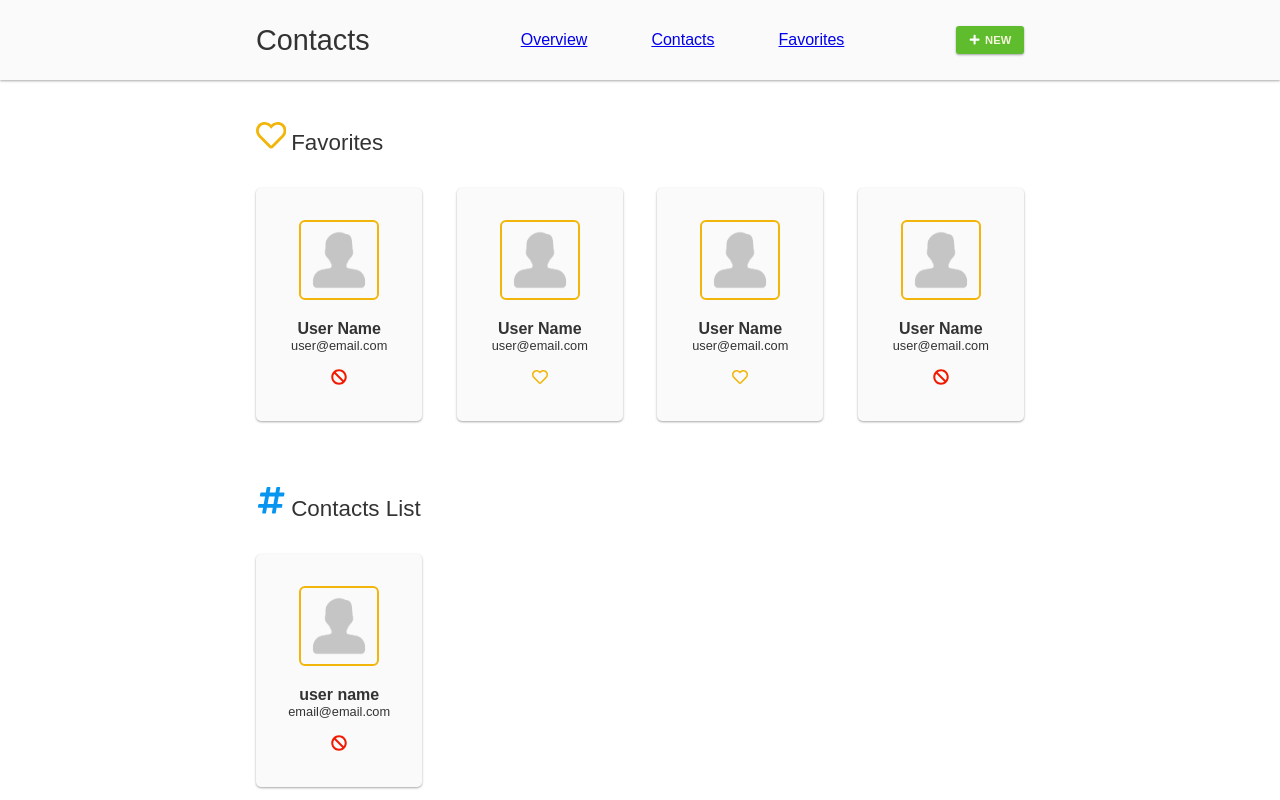
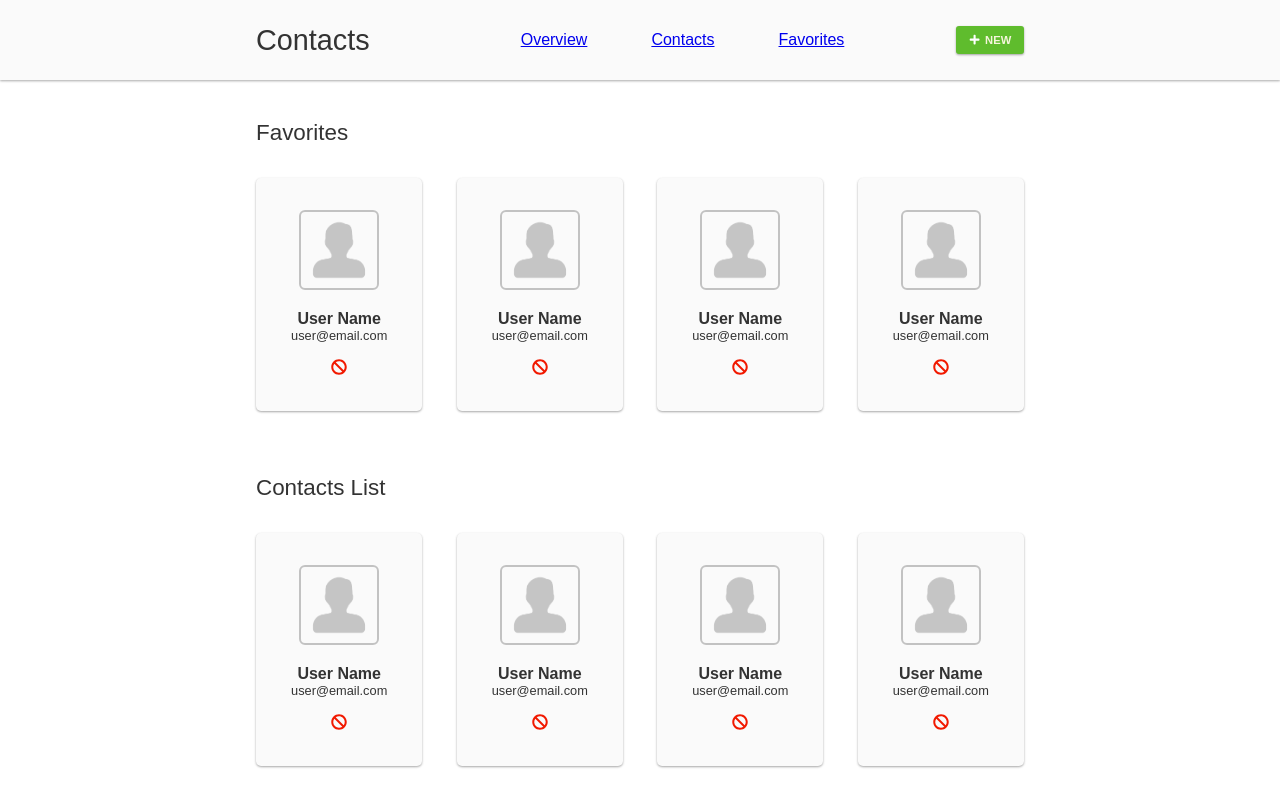
Before and after one commit to laurabschell/contacts, a React (Create React App) app: page / in a window 1280 px wide. Built offline with nearby package versions, Linux system fonts and the light colour scheme.

Commit message:
new commit

```diff
--- a/src/App.js
+++ b/src/App.js
@@ -8,17 +8,23 @@ import Overview from './components/Overview';
 
 function App() {
   return (
-    <div className='App'>
-      <Router>
-       <Navbar />
+    <Router>
+      <div className='App'>
+        <Navbar />
         <Switch>
-            <Route path="/" component={Overview} />
-            <Route path="/favorites" component={Favorites} />
-            <Route path="/contacts-list" component={ContactsList} />
+            <Route path="/">
+              <Overview />
+            </Route>
+            <Route path="/favorites">
+              <Favorites />
+            </Route>
+            <Route path="/contacts-list">
+              <ContactsList />
+            </Route>
         </Switch>
-      </Router>
+      </div>
       <GlobalStyle />
-    </div>
+    </Router>
   );
 }
 
--- a/src/components/Card.jsx
+++ b/src/components/Card.jsx
@@ -16,24 +16,19 @@ const ImgCard = styled.img`
     border: 2.8px solid rgba(0, 0, 0, 0.224);
     border-radius: 6px;
     width: 5em;
-    border: 2.8px solid ${Colors.heartColor};
+    border:2.8px solid ${props => props.fav ? Colors.heartColor : '#00000039'};
 `
+
 
 const CardText = styled.div`
     font-family: 'Rubik', sans-serif;
     margin: 1rem;
     font-size: 1rem;
     font-weight: 100;
-`
-
-function renderFav(fav) {
-    if(fav === true) {
-        return <FaBan style={{color: Colors.trashColor}} />
-    }
-    return <FaRegHeart style={{color: Colors.heartColor}} />
-}
+    `
 
 function Card(props) {
+    console.log(props.fav);
     return (
         <CardContainer>
             <ImgCard src={props.UserImg}/>
@@ -41,7 +36,8 @@ function Card(props) {
                 <h4>{props.UserName}</h4>
                 <p style={{fontSize: '.8rem'}}>{props.UserEmail}</p>
             </CardText>
-            <div>{renderFav(props.fav)}</div>
+            {props.fav && <FaBan style={{color: Colors.trashColor}} />}
+            {!props.fav && <FaRegHeart style={{color: Colors.heartColor}} />}
         </CardContainer>
     )
 }
--- a/src/components/CardDisplay.jsx
+++ b/src/components/CardDisplay.jsx
@@ -21,13 +21,13 @@ function CardDisplay() {
                 UserImg={userImg}
                 UserName="User Name"
                 UserEmail="user@email.com"
-                fav={false}
+                fav={true}
                 />
             <Card
                 UserImg={userImg}
                 UserName="User Name"
                 UserEmail="user@email.com"
-                fav={false}
+                fav={true}
                 />
             <Card
                 UserImg={userImg}
--- a/src/components/ContactsList.jsx
+++ b/src/components/ContactsList.jsx
@@ -1,77 +1,25 @@
 import React from 'react'
 import styled from 'styled-components'
-import { FaBan, FaHashtag } from 'react-icons/fa'
-import { Colors } from './styling-variables'
-import UserImg from '../assets/user.png'
+import CardDisplay from './CardDisplay'
+import SectionTitle from './SectionTitle'
 
 const ContactsListsection = styled.div`
     margin: 4em auto 0 auto;
     width: 60vw;
 `
 
-const SectionTitle = styled.div`
-    margin: 0 0 2rem 0;
-    display: flex;
-    align-items: baseline;
-`
-
-const Title = styled.h2`
-    font-size: 1.4rem;
-    font-weight: 500;
-`
-
-const fahashtag = {
-    fontSize: '1.9rem',
-    fontWeight: '500',
-    margin: '0 .3rem 0 0',
-    color: Colors.hashtagColor,
-}
-
-const CardsDisplay = styled.div`
-    display: flex;
-    justify-content: space-between;
-`
-
-const Card = styled.div`
-    background-color: ${Colors.navbarBgColor};
-    width: 13vw;
-    padding: 2em 0;
-    text-align: center;
-    border-radius: 5px;
-    box-shadow: ${Colors.shadow};
-`
-
-const ImgCard = styled.img`
-    border: 2.8px solid rgba(0, 0, 0, 0.224);
-    border-radius: 6px;
-    width: 5em;
-    border: 2.8px solid ${Colors.heartColor};
-`
-
-const CardText = styled.div`
-    font-family: 'Rubik', sans-serif;
-    margin: 1rem;
-    font-size: 1rem;
-    font-weight: 100;
-`
+//     display: flex;
+//     justify-content: space-between;
+// `
 
 function ContactsList() {
     return (
         <ContactsListsection>
-            <SectionTitle>
-                <FaHashtag style={fahashtag} />
-                <Title>Contacts List</Title>
-            </SectionTitle>
-            <CardsDisplay>
-                <Card>
-                    <ImgCard src={UserImg}/>
-                    <CardText>
-                        <h4>user name</h4>
-                        <p style={{fontSize: '.8rem'}}>email@email.com</p>
-                    </CardText>
-                    <FaBan style={{color: Colors.trashColor}} />
-                </Card>
-            </CardsDisplay>
+            <SectionTitle
+                title="Contacts List"
+                // icon={hash}
+            />
+            <CardDisplay />
         </ContactsListsection>
     )
 }
--- a/src/components/Favorites.jsx
+++ b/src/components/Favorites.jsx
@@ -10,7 +10,10 @@ const FavSection = styled.div`
 function Favorites() {
     return (
         <FavSection>
-            <SectionTitle />
+            <SectionTitle
+                title="Favorites"
+                // icon={fav}
+            />
             <CardDisplay />
         </FavSection>
     )
--- a/src/components/Overview.jsx
+++ b/src/components/Overview.jsx
@@ -1,6 +1,4 @@
 import React from 'react'
-import CardDisplay from './CardDisplay'
-import SectionTitle from './SectionTitle'
 import styled from 'styled-components'
 import ContactsList from './ContactsList'
 import Favorites from './Favorites'
@@ -18,14 +16,8 @@ const Main = styled.main`
 function Overview() {
     return (
         <Main>
-            <Favorites>
-                <SectionTitle />
-                <CardDisplay />
-            </Favorites>
-            <ContactsList>
-                <SectionTitle />
-                <CardDisplay />
-            </ContactsList>
+            <Favorites />
+            <ContactsList />
         </Main>
     )
 }
--- a/src/components/SectionTitle.jsx
+++ b/src/components/SectionTitle.jsx
@@ -21,11 +21,11 @@ const faheart = {
     color: Colors.heartColor,
 }
 
-function SectionTitle() {
+function SectionTitle(props) {
     return (
         <SectTitle>
-            <FaRegHeart style={faheart} />
-            <Title>Favorites</Title>
+            {/* <FaRegHeart style={faheart} /> */}
+            <Title>{props.title}</Title>
         </SectTitle>
     )
 }
```
Also changed, not shown: src/components/Navbar.jsx (+13 -4 lines).
